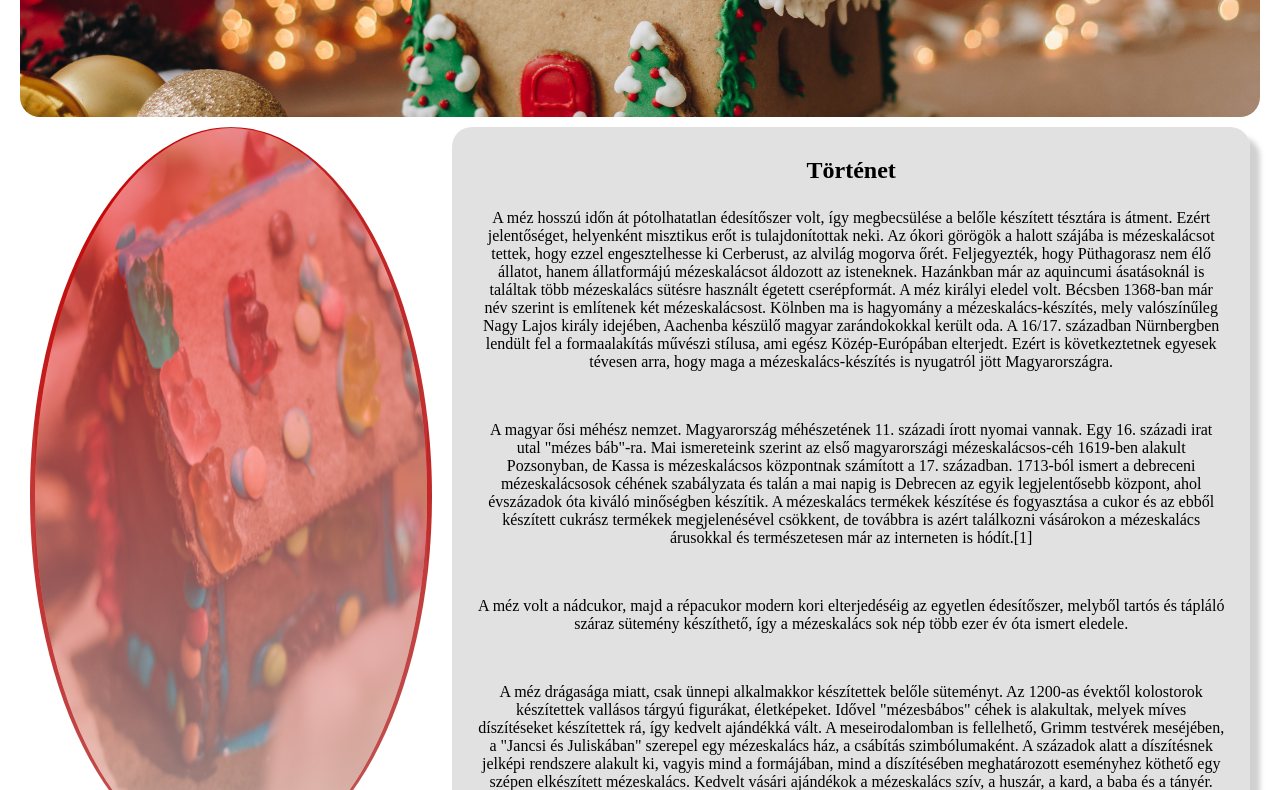
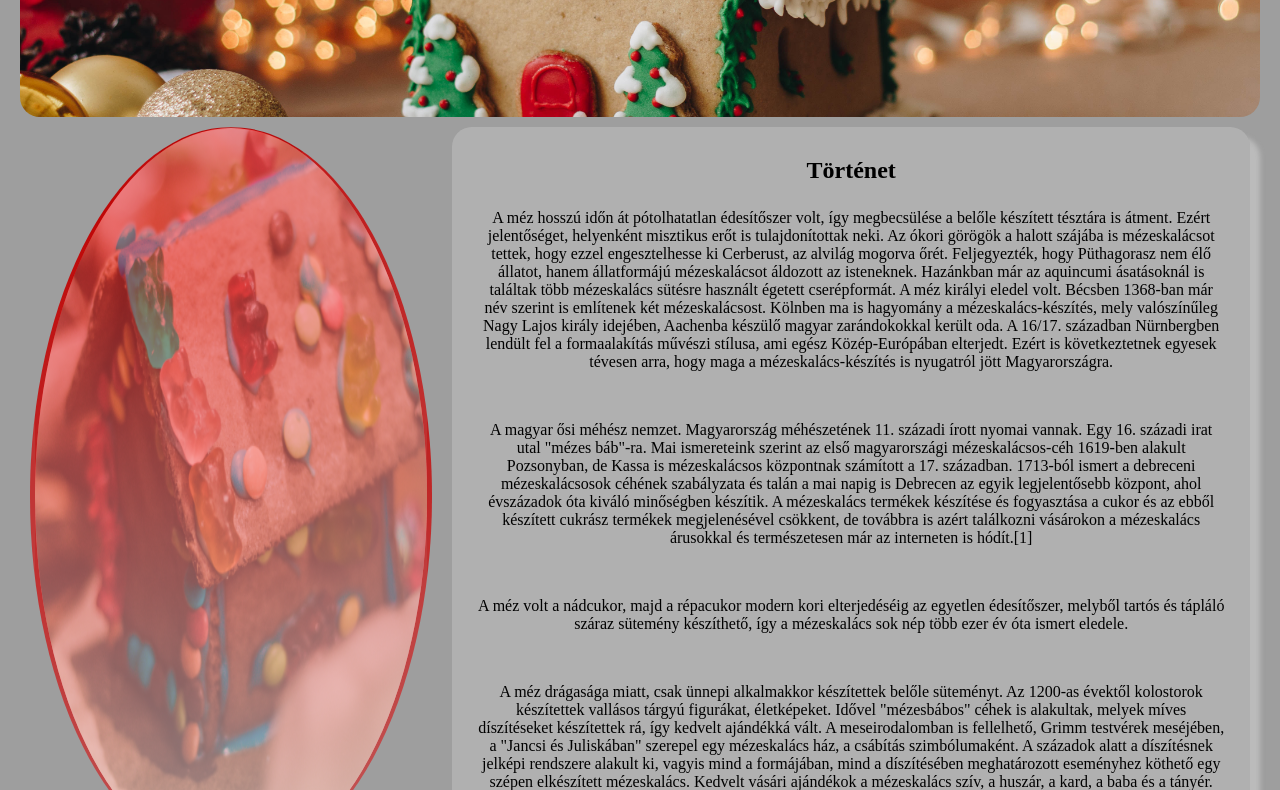
Before and after one commit to KissChristian/gingerbread, a plain HTML site: page index.html in a window 1280 px wide. Shown: the part 283-1073 px from the top of the page. Drawn offline with Linux system fonts and the light colour scheme; the site is published under a folder, as on GitHub Pages, so addresses that start at the root find nothing; a web font is replaced by a local one.

Commit message:
Update style.css

```diff
--- a/style.css
+++ b/style.css
@@ -12,7 +12,7 @@ body{
     display: flex;
     flex-direction: column;
     align-items: center;
-    background-image: url(/anne-nygard-aHHxZOXWJHc-unsplash.jpg);
+    background-image: url(anne-nygard-aHHxZOXWJHc-unsplash.jpg);
     background-position: center;
     background-size: cover;
     padding: 0 20px;
```
